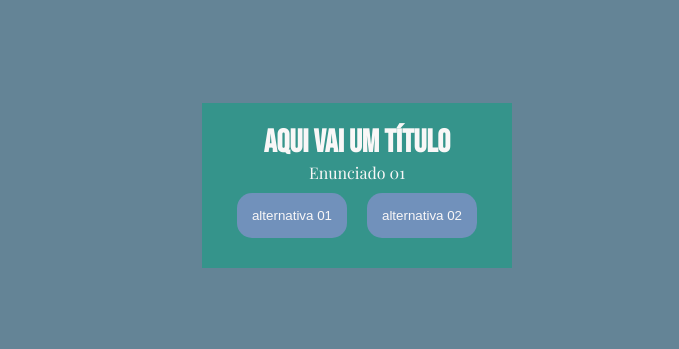
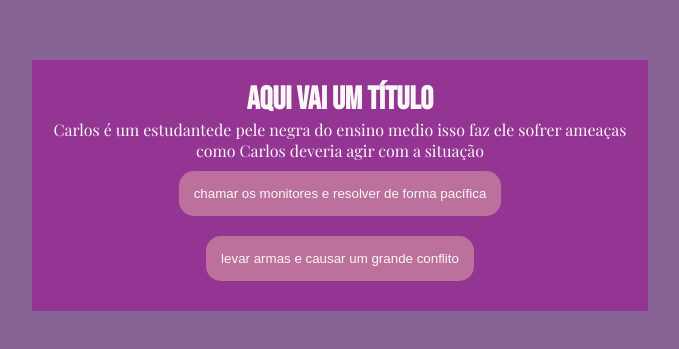
Before and after one commit to sandrogeneroso/2024-3B-Voce-decide, a plain HTML site: page index.html in a window 1280 px wide. Shown: the part 215-564 px from the top of the page, without its empty margins (288-967 px from the left). Drawn offline with nearby package versions, Linux system fonts and the light colour scheme; a web font is replaced by a local one.

Commit message:
Add files via upload

```diff
--- a/main.js
+++ b/main.js
@@ -6,14 +6,14 @@ const textoResultado = document.querySelector('.texto-resultado');
 
 const perguntas = [
     {
-        enunciado: "Enunciado 01",
+        enunciado: "Carlos é um estudantede pele  negra do ensino medio isso faz ele sofrer ameaças como Carlos deveria agir com a situação",
         alternativas: [
             {
-                texto:"alternativa 01",
-                afirmacao: "resultado 01"
+                texto:"chamar os monitores e resolver de forma pacífica",
+                afirmacao: "O garoto levou a mãe na escola e os pais dos alunos forão chamados tudo foi resolvido com uma suspenção"
             },
             {
-                texto:"alternativa 02",
+                texto:"levar armas e causar um grande conflito",
                 afirmacao: "resultado 02"
             }
         ]
--- a/style.css
+++ b/style.css
@@ -5,11 +5,11 @@
 }
 
 :root {
-    --azul: rgb(113, 145, 187);
-    --azul-fraco: rgb(100, 132, 150);
+    --azul: rgb(187, 113, 156);
+    --azul-fraco: rgb(136, 100, 150);
     --branco: rgb(249, 247, 247);
     --vermelho: rgb(251, 0, 0);
-    --azul-forte: rgb(53, 148, 139);
+    --azul-forte: rgb(148, 53, 148);
     --fonte-texto:"Playfair Display", serif;
     --fonte-titulo: "Bebas Neue", sans-serif;
 }
```
